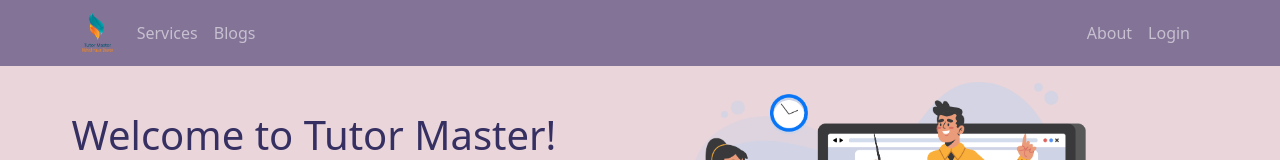
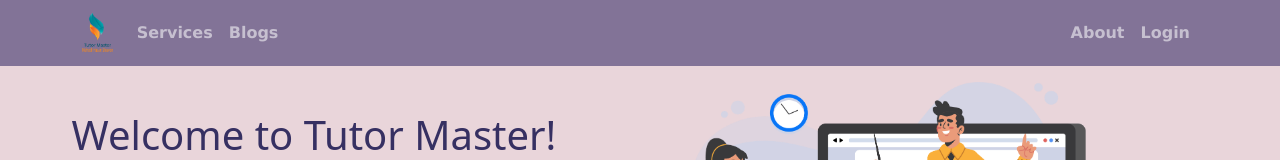
Before and after one commit to mehedi-hasan-shuvon/assignment-10-independent, a React (Create React App) app: page / in a window 1280 px wide. Shown: the top 160 px of the page. Built offline with nearby package versions, Linux system fonts and the light colour scheme; no server answers.

Commit message:
giving final touches and added favicon and fixed header

```diff
--- a/public/index.html
+++ b/public/index.html
@@ -3,7 +3,7 @@
 
 <head>
   <meta charset="utf-8" />
-  <link rel="icon" href="%PUBLIC_URL%/favicon.ico" />
+  <link rel="icon" href="%PUBLIC_URL%/logo.png" />
   <meta name="viewport" content="width=device-width, initial-scale=1" />
   <meta name="theme-color" content="#000000" />
   <meta name="description" content="Web site created using create-react-app" />
@@ -22,7 +22,7 @@
       work correctly both with client-side routing and a non-root public URL.
       Learn how to configure a non-root public URL by running `npm run build`.
     -->
-  <title>Tutor Master</title>
+  <title>Tutor Master with Mehedi Hasan</title>
 </head>
 
 <body>
--- a/src/Pages/Shared/Header/Header.css
+++ b/src/Pages/Shared/Header/Header.css
@@ -1,3 +1,13 @@
-.navbar-background{
+.navbar-background {
     background-color: #827397;
+
 }
+
+.nav-link {
+    font-weight: 800;
+    font-family: Verdana, Geneva, Tahoma, sans-serif;
+}
+
+.nav-link:hover {
+    color: goldenrod !important;
+}
```
Also changed, not shown: public/logo.png (added).
